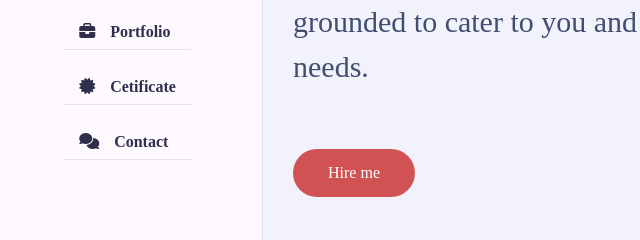
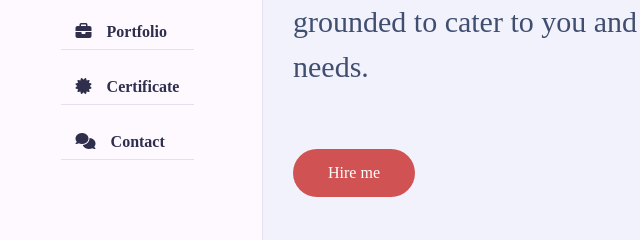
Before and after one commit to byralax/porfolio, a plain HTML site: page index.html in a window 1280 px wide. Shown: the part 410-650 px from the top of the page, 7-647 px from the left. Drawn offline with nearby package versions, Linux system fonts and the light colour scheme; a web font is replaced by a local one.

Commit message:
index.html

```diff
--- a/index.html
+++ b/index.html
@@ -31,7 +31,7 @@
             <li><a href="#about" class="active"><i class="fa fa-user"></i>About</a></li>
             <li><a href="#services"><i class="fa fa-list"></i>Service</a></li>
             <li><a href="#portfolio"><i class="fa fa-briefcase"></i>Portfolio</a></li>
-            <li><a href="#certificate"><i class="fa-solid fa-certificate"></i>Cetificate</a></li>
+            <li><a href="#certificate"><i class="fa-solid fa-certificate"></i>Certificate</a></li>
             <li><a href="#contact"><i class="fa fa-comments"></i>Contact</a></li>
            </ul>
         </div>
```
